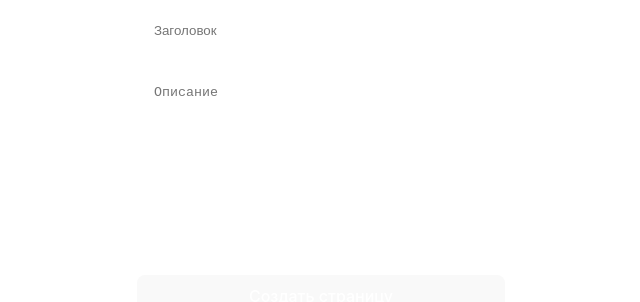
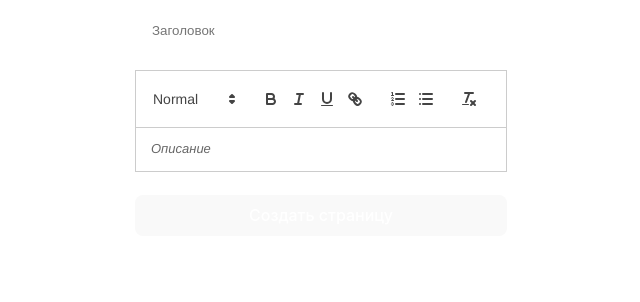
Before and after one commit to TimLedger/homework65, a React (Vite) app: page /pages/admin in a window 1280 px wide. Shown: the part 430-732 px from the top of the page, without its empty margins (319-959 px from the left). Built offline with nearby package versions, Linux system fonts and the light colour scheme; no server answers.

Commit message:
Элемент textarea заменен на редактор quill

```diff
--- a/package.json
+++ b/package.json
@@ -11,8 +11,11 @@
   },
   "dependencies": {
     "axios": "^1.6.7",
+    "draft-js": "^0.11.7",
     "react": "^18.2.0",
     "react-dom": "^18.2.0",
+    "react-draft-wysiwyg": "^1.15.0",
+    "react-quill": "^2.0.0",
     "react-router-dom": "^6.22.0"
   },
   "devDependencies": {
--- a/src/components/FormPages/FormPages.css
+++ b/src/components/FormPages/FormPages.css
@@ -16,7 +16,7 @@
 
 .form-select,
 .form-input,
-.form-input-name {
+.form-input-name{
     width: 100%;
     padding: 15px;
     border-radius: 0 10px 0 10px;
@@ -30,6 +30,11 @@
     transition: 0.3s;
     outline: none;
     box-sizing: border-box;
+}
+
+.form-textarea{
+    color: #fff;
+    background: rgba(255, 255, 255, 0.3);
 }
 
 .form-option {
--- a/src/components/FormPages/FormPages.tsx
+++ b/src/components/FormPages/FormPages.tsx
@@ -4,6 +4,8 @@ import Preloader from '../Preloader/Preloader';
 import { Page, PageApi } from '../../types';
 import axiosApi from '../../axiosApi';
 import './FormPages.css';
+import ReactQuill from 'react-quill';
+import 'react-quill/dist/quill.snow.css';
 
 const FormPages: React.FC = () => {
   const navigate = useNavigate();
@@ -158,13 +160,28 @@ const FormPages: React.FC = () => {
           value={formData.title}
           onChange={(e) => setFormData(prevState => ({ ...prevState, title: e.target.value }))}
         />
-        <textarea
-          rows={10}
-          className="form-input"
+        <ReactQuill
+          className="form-textarea"
           placeholder="Описание"
-          required
           value={formData.content}
-          onChange={(e) => setFormData(prevState => ({ ...prevState, content: e.target.value }))}
+          onChange={(value) => setFormData(prevState => ({ ...prevState, content: value }))}
+          // modules={{
+          //   toolbar: [
+          //     [{ 'header': '1'}, {'header': '2'}, { 'font': [] }],
+          //     [{size: []}],
+          //     ['bold', 'italic', 'underline', 'strike', 'blockquote'],
+          //     [{'list': 'ordered'}, {'list': 'bullet'},
+          //      {'indent': '-1'}, {'indent': '+1'}],
+          //     ['link', 'image', 'video'],
+          //     ['clean']
+          //   ],
+          // }}
+          // formats={[
+          //   'header', 'font', 'size',
+          //   'bold', 'italic', 'underline', 'strike', 'blockquote',
+          //   'list', 'bullet', 'indent',
+          //   'link', 'image', 'video'
+          // ]}
         />
         <button onClick={formData.selectedPageId === '' ? handleNewPage : handleSave} disabled={!isFormValid()}>
         {formData.selectedPageId === '' ? 'Создать страницу' : 'Сохранить'}
--- a/src/components/Page/Page.tsx
+++ b/src/components/Page/Page.tsx
@@ -37,7 +37,7 @@ const Page = () => {
       <div>
         <div className="page">
             <h2 className='page-title'>{page.title}</h2>
-            <p className="page-text">{page.content}</p>
+            <div dangerouslySetInnerHTML={{ __html: page.content }} />
             <button className='delete-btn' onClick={deletePage}>Удалить</button>
         </div>
       </div>
```
Also changed, not shown: 1 other file (tests, documents, lock files or other folders).
